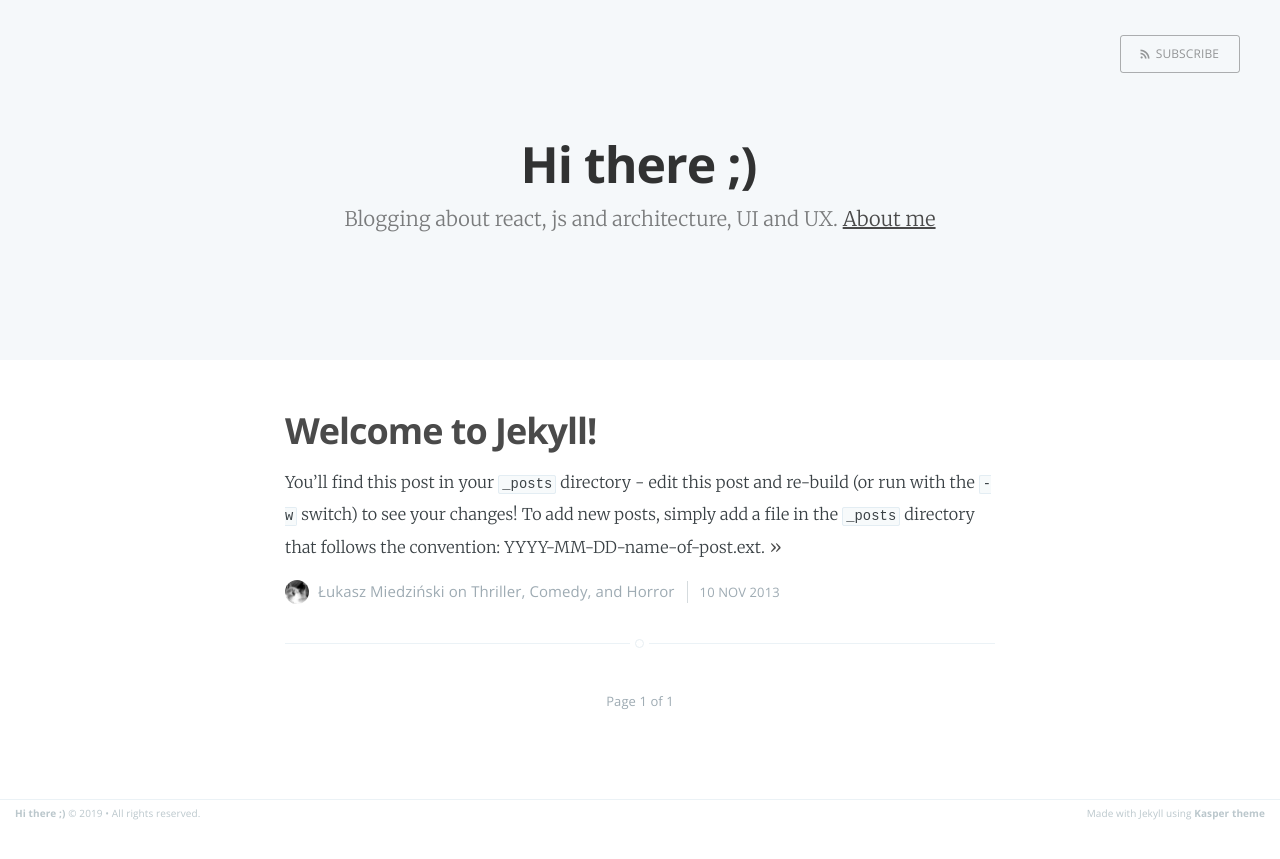
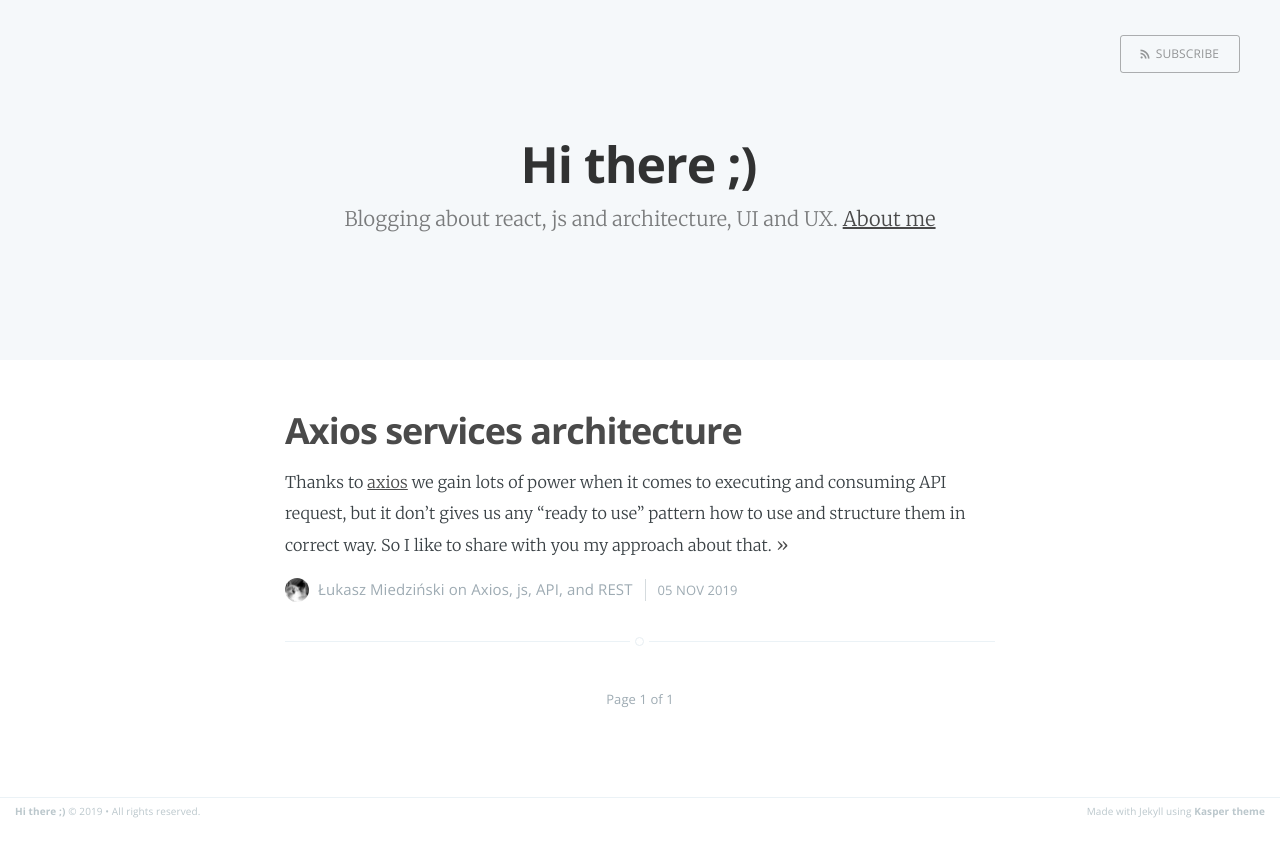
Before and after one commit to miedziak/miedziak.io, a Jekyll site: the page built from index.html, in a window 1280 px wide. Shown: the top 859 px of the page. Built offline with Jekyll 4.4.1, drawn with Linux system fonts in a browser that asks for light colours; the list of posts is cut into pages by our own code.

Commit message:
Start working about first post

```diff
--- a/_config.yml
+++ b/_config.yml
@@ -4,12 +4,17 @@ meta_description: "Your New Jekyll Site, Blogging about stuffs"
 
 markdown: kramdown
 highlighter: rouge
+kramdown:
+  input: GFM
+  syntax_highlighter_opts:
+    default_lang: javascript
+    css_class   : 'syntax'
 logo: false
 paginate: 15
-baseurl: http://miedziak.io
+baseurl:
 domain_name: 'http://miedziak.io'
 google_analytics: 'UA-XXXXXXXX-X'
-gems: [jekyll-paginate]
+plugins: [jekyll-paginate]
 
 
 # Details for the RSS feed generator
--- a/_layouts/post.html
+++ b/_layouts/post.html
@@ -26,7 +26,7 @@ post_class: post-template
             </section>
         </header>
 
-         <header class="post-header">
+<!--         <header class="post-header">
             <a id="blog-logo" href="{{site.url}}">
                 {% if site.logo %}
                     <img src="{{site.logo}}" alt="{{ site.name }}" />
@@ -43,7 +43,7 @@ post_class: post-template
             {% endif %}
         </span>
 
-         <h1 class="post-title">{{ page.title }}</h1>
+         <h1 class="post-title">{{ page.title }}</h1>-->
 
         <section class="post-content">
             {{content}}
--- a/_posts/2013-11-10-welcome-to-jekyll.markdown
+++ /dev/null
@@ -1,24 +0,0 @@
----
-layout: post
-title:  "Welcome to Jekyll!"
-date:   2013-11-10 10:18:00
-categories: Thriller Comedy Horror
----
-
-You'll find this post in your `_posts` directory - edit this post and re-build (or run with the `-w` switch) to see your changes!
-To add new posts, simply add a file in the `_posts` directory that follows the convention: YYYY-MM-DD-name-of-post.ext.
-
-Jekyll also offers powerful support for code snippets:
-
-{% highlight ruby %}
-def print_hi(name)
-  puts "Hi, #{name}"
-end
-print_hi('Tom')
-#=> prints 'Hi, Tom' to STDOUT.
-{% endhighlight %}
-
-Check out the [Jekyll docs][jekyll] for more info on how to get the most out of Jekyll. File all bugs/feature requests at [Jekyll's GitHub repo][jekyll-gh].
-
-[jekyll-gh]: https://github.com/mojombo/jekyll
-[jekyll]:    http://jekyllrb.com
--- /dev/null
+++ b/_posts/2019-11-05-axios-service-architecture.markdown
@@ -0,0 +1,32 @@
+---
+layout: post
+title:  "Axios services architecture"
+date:   2019-11-05 10:18:00
+categories: Axios js API REST
+---
+
+Thanks to [axios](https://github.com/axios/axios) we gain lots of power when it comes to executing and consuming API request, but  it don't gives us  any "ready to use" pattern how to use and structure them in correct way. So I like to share with you my approach about that.
+
+I wan't to share with you my approach about how do I organize and implement services while using axios library.
+
+In this post, I'm not going to cover basics about using axios services, and I assume you have got basic knowledge about axios and ES6 at least.
+
+The goal will be to create API service files structure which would fulfil the criteria:
+
+* extendable, maintainable, readable.
+* separate endpoints path group for separate files (/posts /comments)
+* possibility to create and manage many root apis with different host url (many separate REST service), but still sharing functionality of each other (like interceptors).
+* adding interceptors for all services (i.e. global errors), particular one (endpoint specific errors), or even for particular endpoints
+* support for migrating to newest API version (i.e https://api.exmaple.com/v2/* )
+
+
+{% highlight javascript %}
+const foo = () => {
+    console.log('aaa');
+}
+{% endhighlight %}
+
+Check out the [Jekyll docs][jekyll] for more info on how to get the most out of Jekyll. File all bugs/feature requests at [Jekyll's GitHub repo][jekyll-gh].
+
+[jekyll-gh]: https://github.com/mojombo/jekyll
+[jekyll]:    http://jekyllrb.com
```
Also changed, not shown: about.md (+1 -1 lines).
